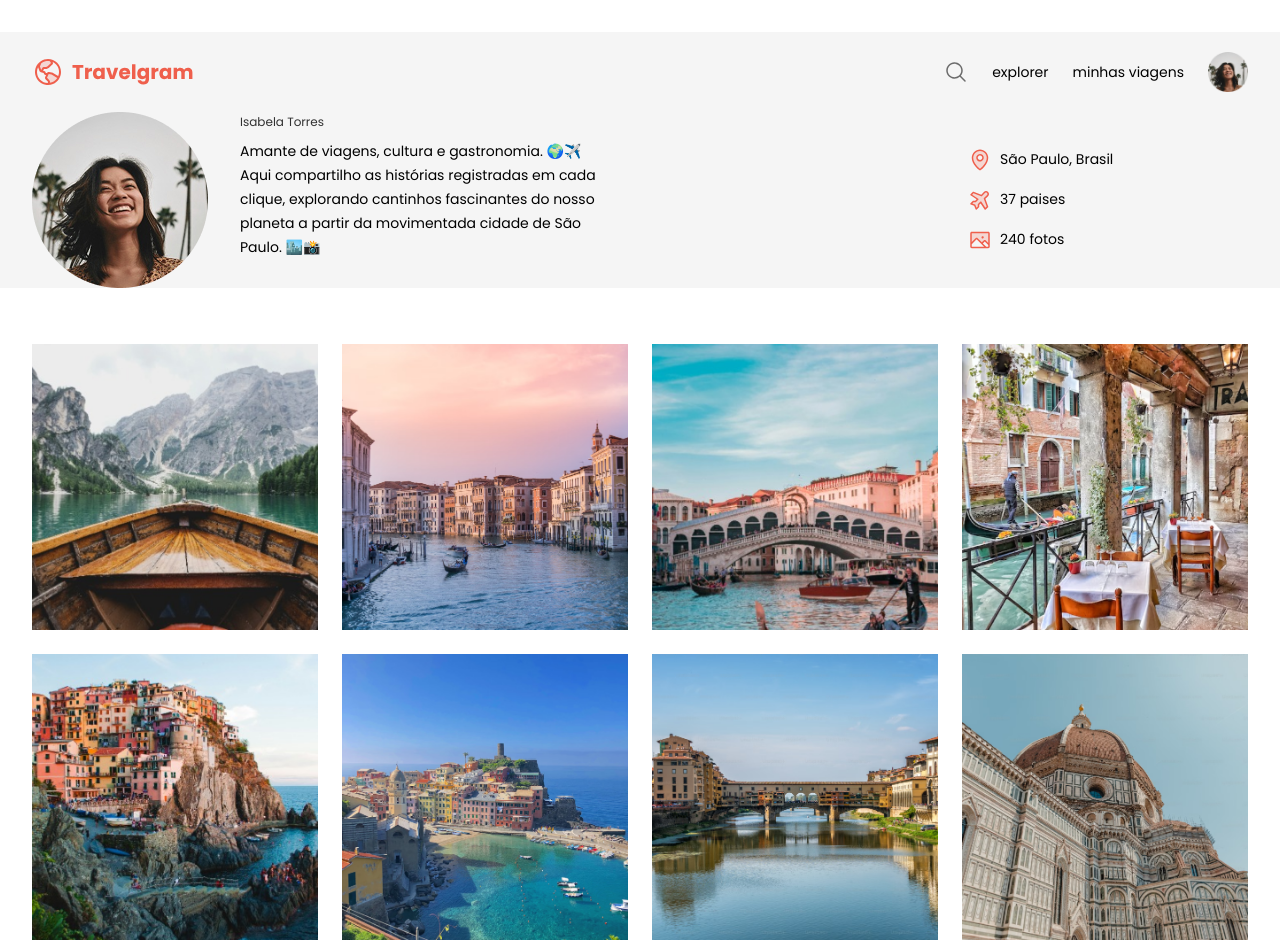
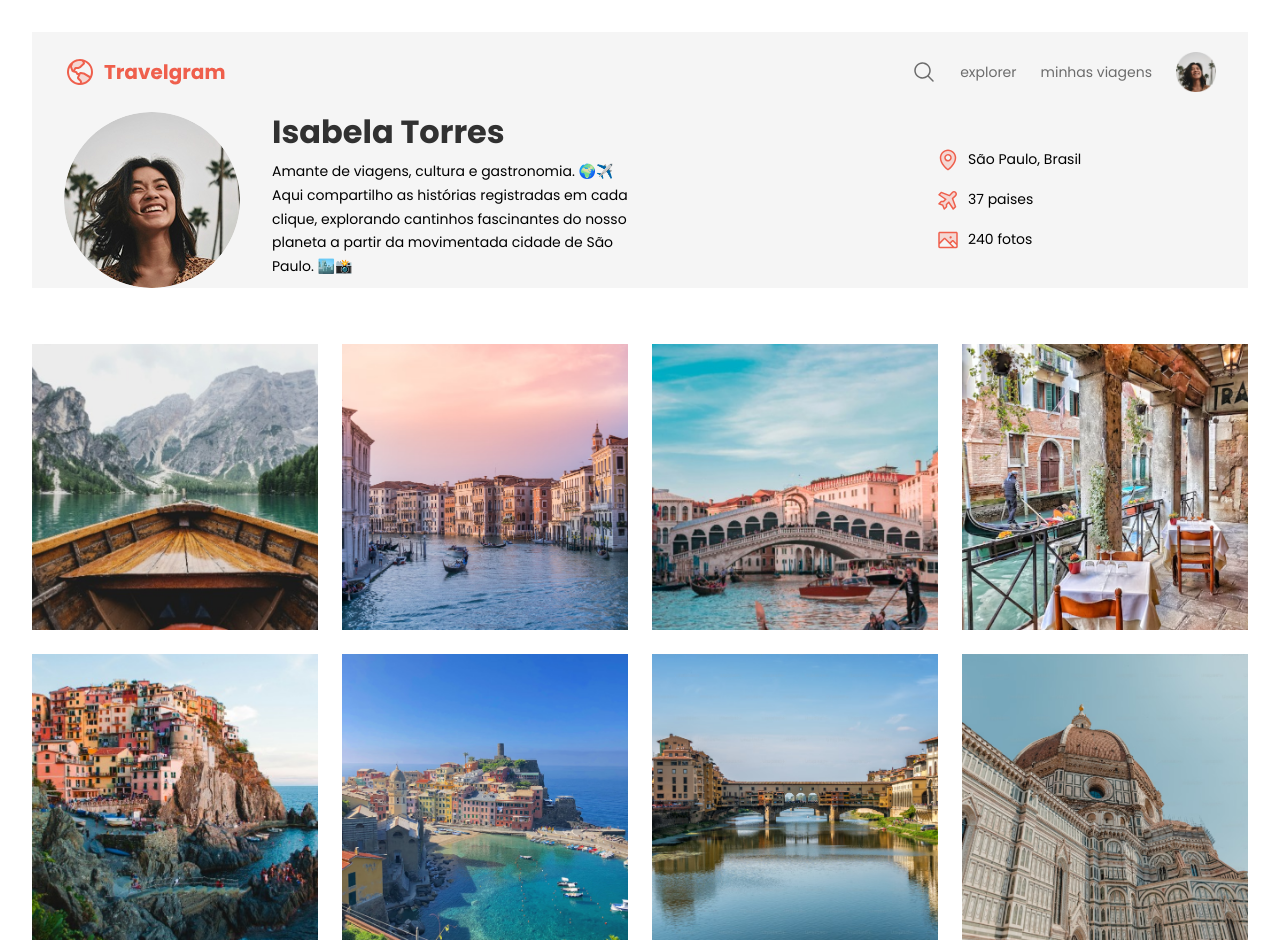
Before and after one commit to Leonardo-Hoffmannn/projeto-travelgram, a plain HTML site: page index.html in a window 1280 px wide. Shown: the top 943 px of the page. Drawn offline with Linux system fonts and the light colour scheme; a web font is replaced by a local one.

Commit message:
ultimas mudanças

```diff
--- a/index.html
+++ b/index.html
@@ -12,7 +12,7 @@
     <link rel="stylesheet" href="style/index.css">
 </head>
 <body>
-   <header>
+   <header class="container">
     <div class="bg-surface-color">
     <nav class="container">
         <a href="#" id="logo">
--- a/style/footer.css
+++ b/style/footer.css
@@ -2,6 +2,8 @@ footer {
     display: flex;
     padding-block: 24px;
     gap: 24px;
+
+    font: 14px/150% var(--font-family);
 }
 
 footer span :nth-child(1) {
--- a/style/header.css
+++ b/style/header.css
@@ -10,6 +10,13 @@ header .container {
 
 }
 
+#profile img {
+    width: 176px;
+    height: 176px;
+    object-fit: cover;
+    border-radius: 50%;
+}
+
 #profile {
     display: flex;
     gap: 32px;
@@ -20,7 +27,7 @@ header .container {
 }
 
 #profile h1 {
-    font: var(--text-sm);
+    font: var(--text-lg);
     color: var(--text-color-primary);
     margin-bottom: 8px;
 
--- a/style/navy.css
+++ b/style/navy.css
@@ -5,6 +5,7 @@ nav {
 
     line-height: 0;
     padding-block: 20px;
+    color: var(--text-color-secondary);
 
 
 }
```
